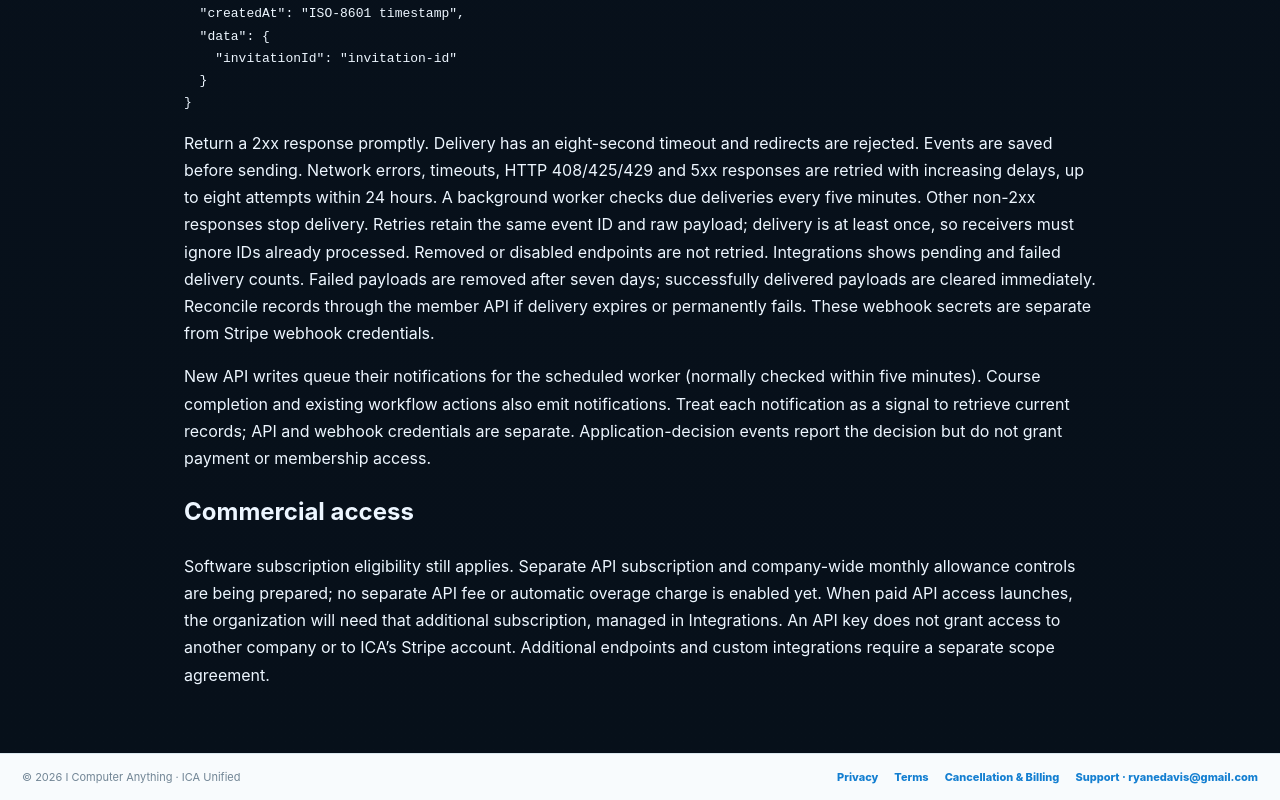
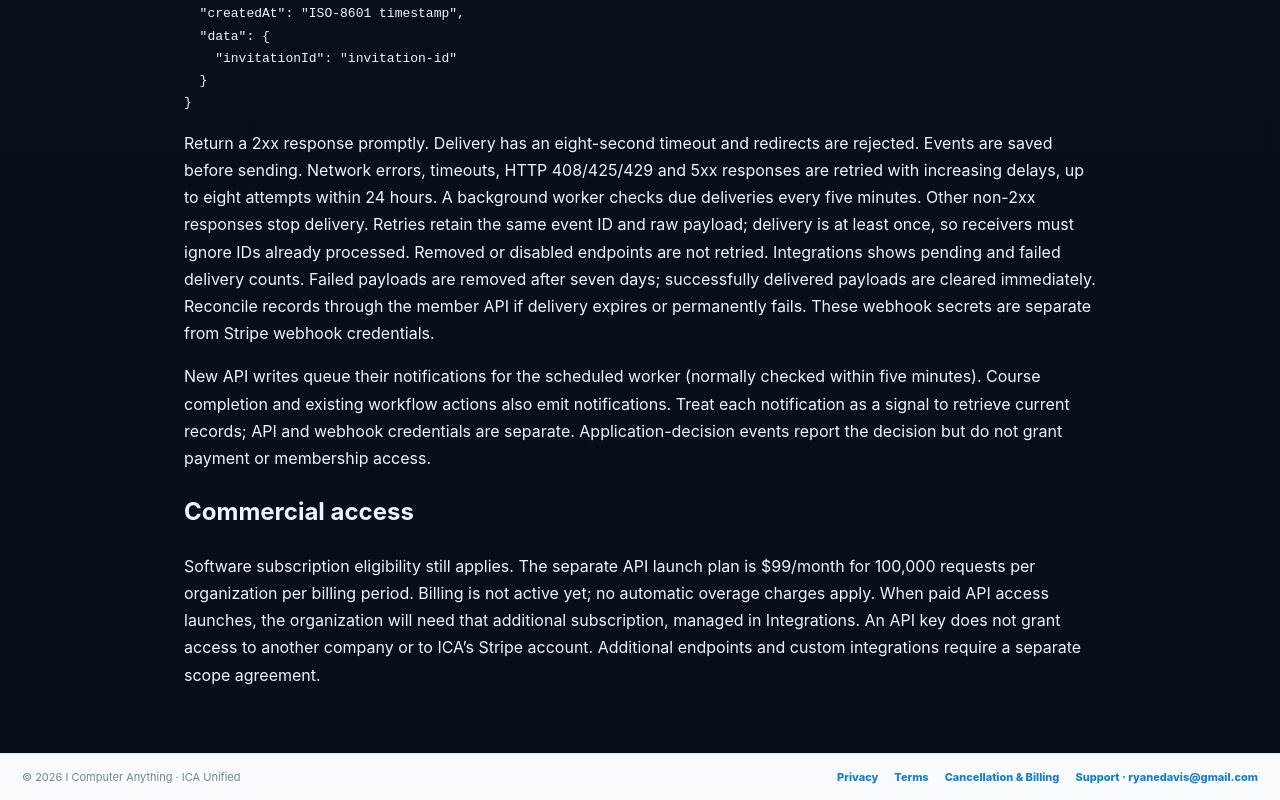
Before and after one commit to redavi19-asu/ICA-unified-, a Next.js app: page /developers in a window 1280 px wide. Shown: the part 4379-5179 px from the top of the page. Built offline with nearby package versions, Linux system fonts and the light colour scheme.

Commit message:
Configure approved Unified API launch pricing [skip ci]

```diff
--- a/src/app/developers/page.tsx
+++ b/src/app/developers/page.tsx
@@ -313,7 +313,7 @@ export default function Developers() {
       </p>
       <h2>Commercial access</h2>
       <p>
-        Software subscription eligibility still applies. Separate API subscription and company-wide monthly allowance controls are being prepared; no separate API fee or automatic overage charge is enabled yet. When paid API access launches, the organization will need that additional subscription, managed in Integrations. An API
+        Software subscription eligibility still applies. The separate API launch plan is $99/month for 100,000 requests per organization per billing period. Billing is not active yet; no automatic overage charges apply. When paid API access launches, the organization will need that additional subscription, managed in Integrations. An API
         key does not grant access to another company or to ICA’s Stripe account.
         Additional endpoints and custom integrations require a separate scope
         agreement.
```
Also changed, not shown: 3 other files (tests, documents, lock files or other folders).
